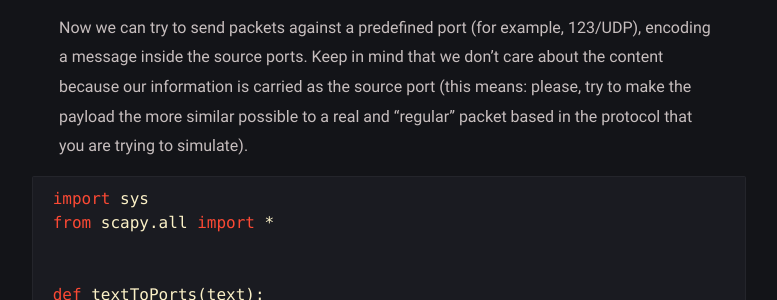
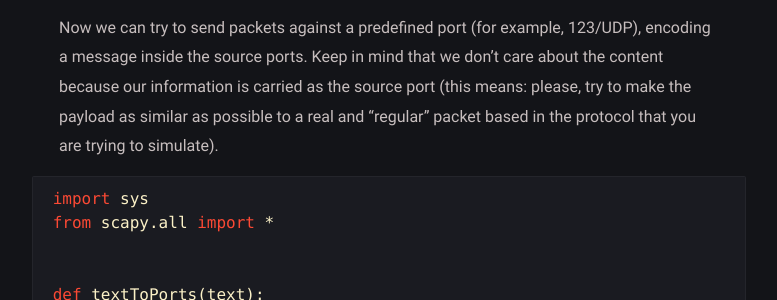
Before and after one commit to Adepts-Of-0xCC/blog, a Jekyll site: the page built from _posts/Connectionless-shells/2021-06-18-Connectionless-shells.md, in a window 1280 px wide and 900 px high, scrolled down 6588 px. Shown: the part 242-542 px from the top of the window, without its empty margins (251-1028 px from the left). Built offline with Jekyll 4.4.1, drawn with Linux system fonts in a browser that asks for light colours; some web fonts are replaced.

Commit message:
typo fixed

````diff
--- a/_posts/Connectionless-shells/2021-06-18-Connectionless-shells.md
+++ b/_posts/Connectionless-shells/2021-06-18-Connectionless-shells.md
@@ -233,7 +233,7 @@ int main(int argc, char** argv[]) {
 }
 ```
 
-Now we can try to send packets against a predefined port (for example, 123/UDP), encoding a message inside the source ports. Keep in mind that we don't care about the content because our information is carried as the source port (this means: please, try to make the payload the more similar possible to a real and "regular" packet based in the protocol that you are trying to simulate).
+Now we can try to send packets against a predefined port (for example, 123/UDP), encoding a message inside the source ports. Keep in mind that we don't care about the content because our information is carried as the source port (this means: please, try to make the payload as similar as possible to a real and "regular" packet based in the protocol that you are trying to simulate).
 
 ```python
  import sys
````
